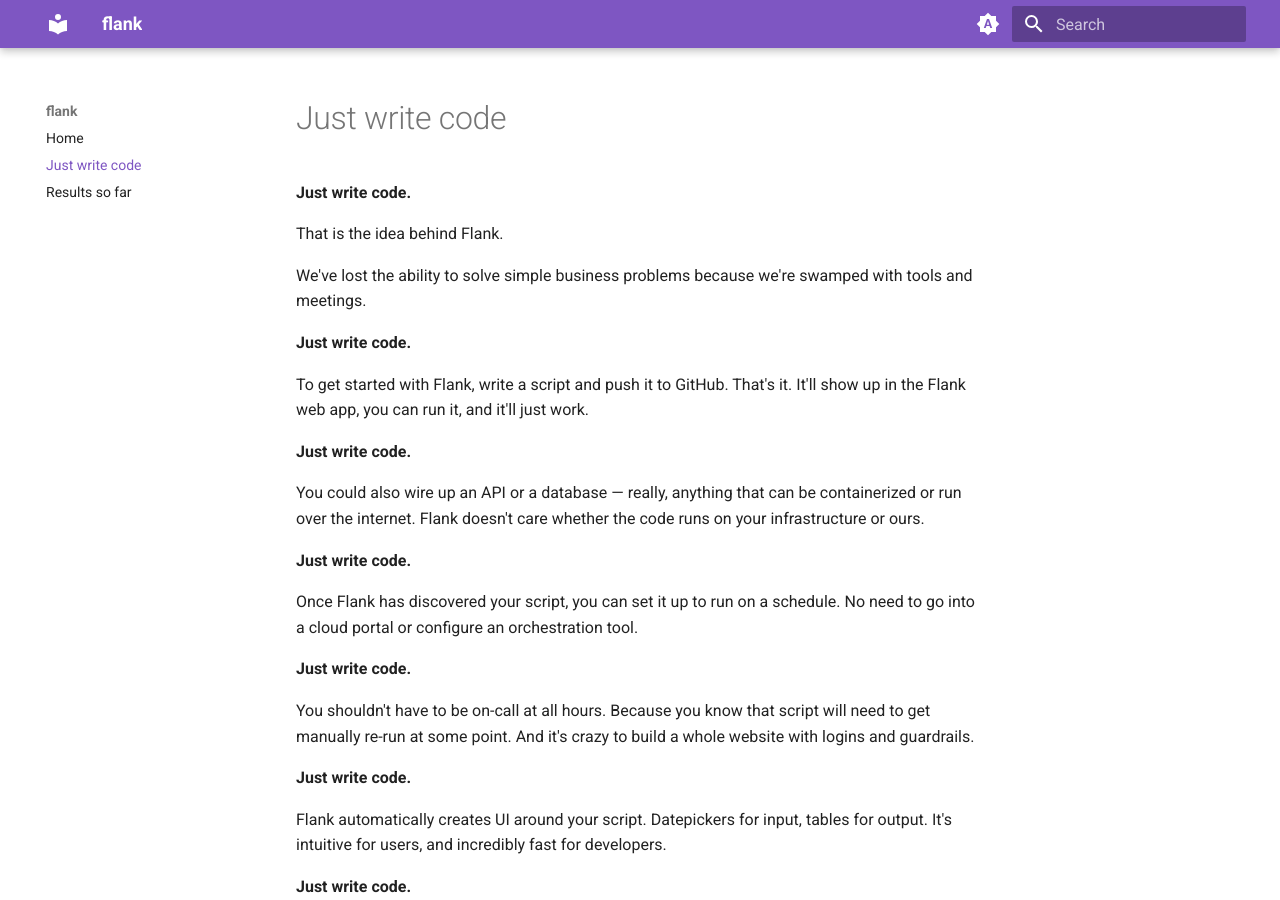
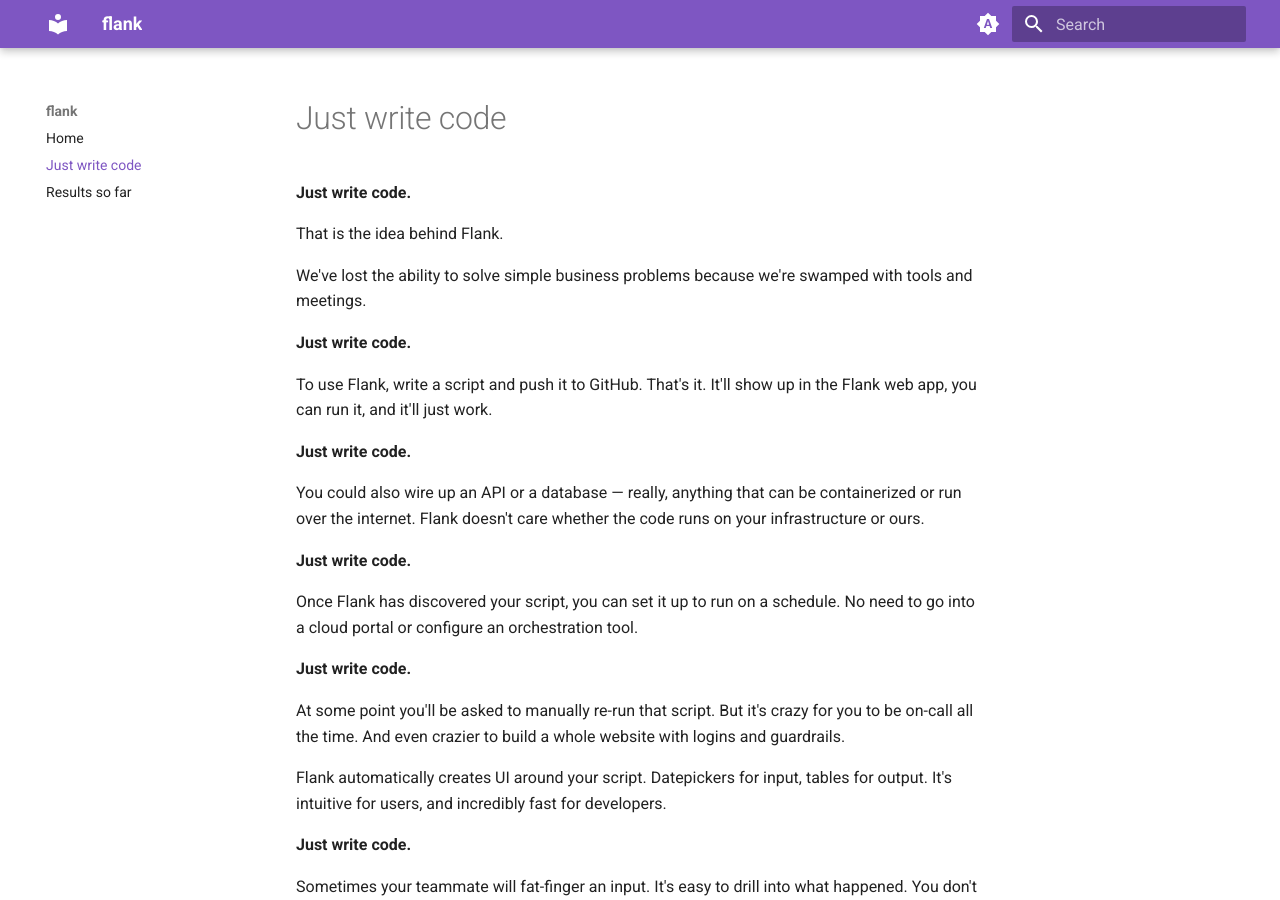
Before and after one commit to btf-org/flank-docs, an MkDocs documentation site: the page built from docs/just-write-code.md, in a window 1280 px wide and 900 px high. Built offline with MkDocs 1.6.1 and Material for MkDocs 9.7.7, drawn with Linux system fonts in a browser that asks for light colours.

Commit message:
shortening

```diff
--- a/docs/just-write-code.md
+++ b/docs/just-write-code.md
@@ -8,7 +8,7 @@
 
 **Just write code.**
 
-To get started with Flank, write a script and push it to GitHub. That's it. It'll show up in the Flank web app, you can run it, and it'll just work.
+To use Flank, write a script and push it to GitHub. That's it. It'll show up in the Flank web app, you can run it, and it'll just work.
 
 **Just write code.**
 
@@ -20,9 +20,7 @@
 
 **Just write code.**
 
-You shouldn't have to be on-call at all hours. Because you know that script will need to get manually re-run at some point.  And it's crazy to build a whole website with logins and guardrails.
-
-**Just write code.**
+At some point you'll be asked to manually re-run that script. But it's crazy for you to be on-call all the time.  And even crazier to build a whole website with logins and guardrails.
 
 Flank automatically creates UI around your script. Datepickers for input, tables for output. It's intuitive for users, and incredibly fast for developers.
 
```
